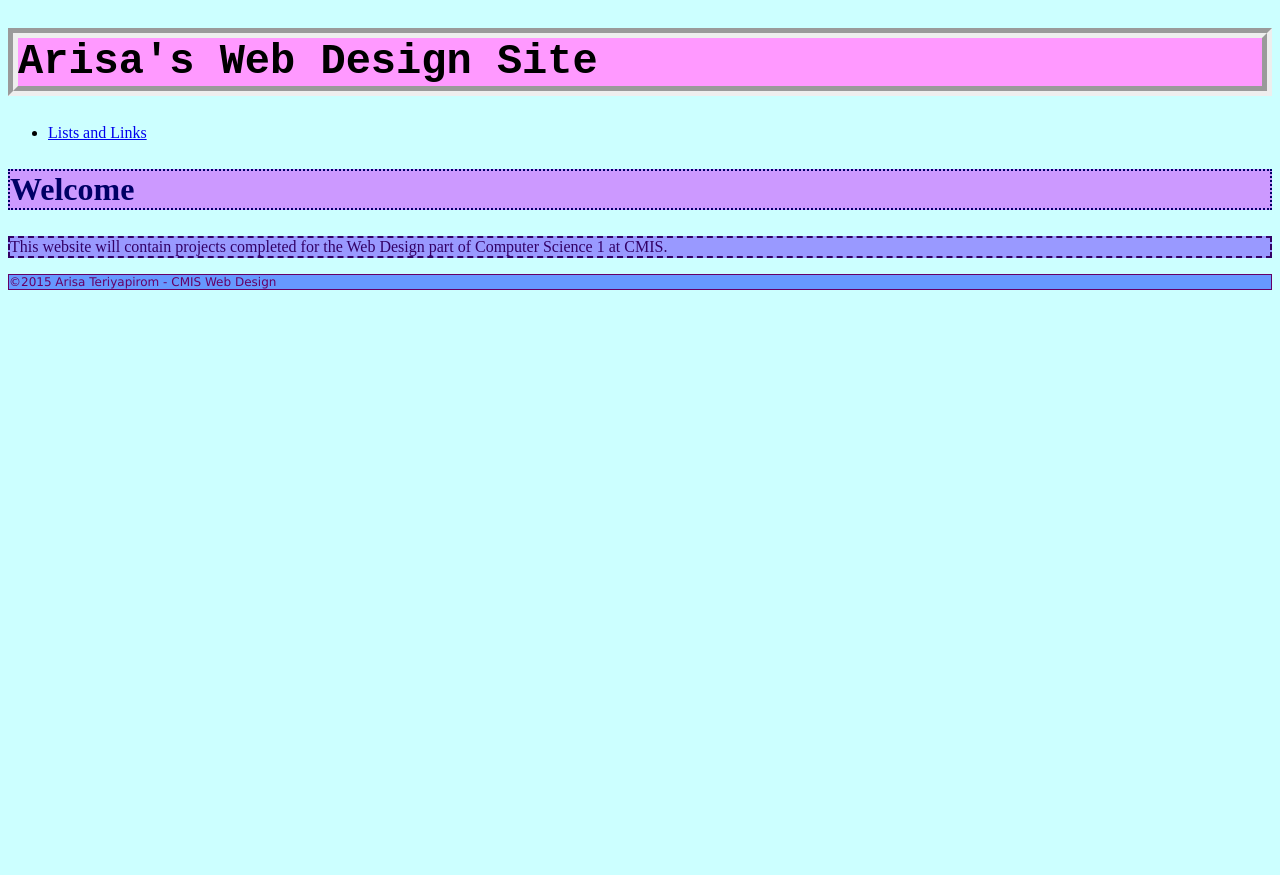
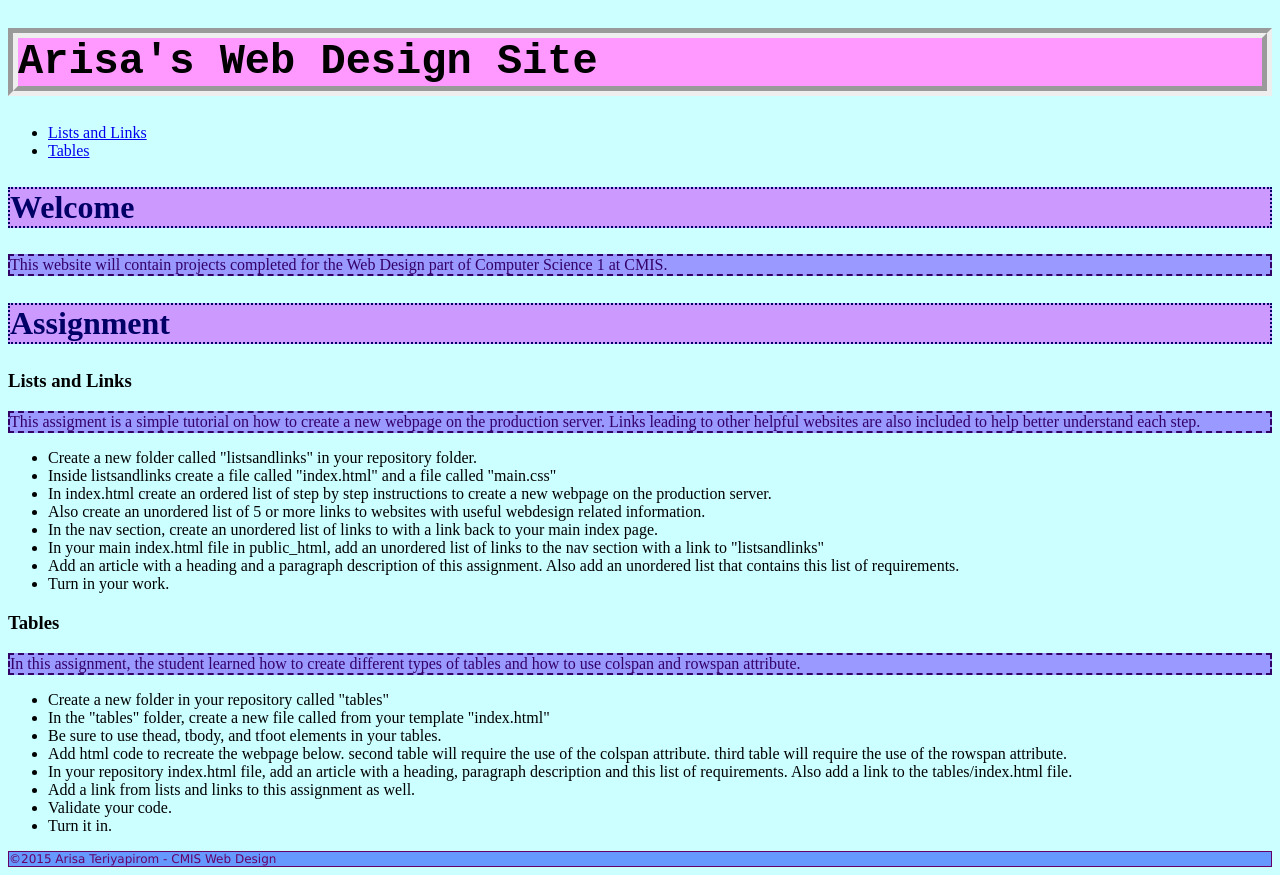
Before and after one commit to aris1763-cmis/aris1763-cmis-wb, a plain HTML site: page index.html in a window 1280 px wide. Before the commit the page ends 800 px from the top, so only its background shows below. Drawn offline with Linux system fonts and the light colour scheme.

Commit message:
fixed index.html

```diff
--- a/index.html
+++ b/index.html
@@ -18,11 +18,46 @@
 						Lists and Links
 					</a>
 				</li>
+				<li>
+					<a href="Tables">
+						Tables
+					</a>
 			</ul>
 		</nav>
 		<main>
 			<h2>Welcome</h2>
 			<p>This website will contain projects completed for the Web Design part of Computer Science 1 at CMIS.</p>
+			<h2>Assignment</h2>
+			<h3>Lists and Links</h3>
+			<article>
+				<p> This assigment is a simple tutorial on how to create a new webpage on the production server. Links leading to other helpful websites are also included to help better understand each step. </p>
+				<ul>
+					<li> Create a new folder called "listsandlinks" in your repository folder. </li>
+					<li> Inside listsandlinks create a file called "index.html" and a file called "main.css" </li>
+					<li> In index.html create an ordered list of step by step instructions to create a new webpage on the production server. </li>
+					<li> Also create an unordered list of 5 or more links to websites with useful webdesign related information. </li>
+					<li> In the nav section, create an unordered list of links to with a link back to your main index page. </li>
+					<li> In your main index.html file in public_html, add an unordered list of links to the nav section with a link to "listsandlinks" </li>
+					<li> Add an article with a heading and a paragraph description of this assignment. Also add an unordered list that contains this list of requirements. </li>
+					<li> Turn in your work. </li>
+				</ul>
+			</article>
+			<h3>Tables</h3>
+			<article>
+				<p>In this assignment, the student learned how to create different types of tables and how to use colspan and rowspan attribute.</p>
+				<ul>
+					<li>Create a new folder in your repository called "tables"</li>
+					<li>In the "tables" folder, create a new file called from your template "index.html"</li>
+					<li>Be sure to use thead, tbody, and tfoot elements in your tables.</li>
+					<li>Add html code to recreate the webpage below.
+second table will require the use of the colspan attribute.
+third table will require the use of the rowspan attribute.</li>
+					<li>In your repository index.html file, add an article with a heading, paragraph description and this list of requirements. Also add a link to the tables/index.html file. </li>
+					<li>Add a link from lists and links to this assignment as well.</li>
+					<li>Validate your code.</li>
+					<li>Turn it in. </li>
+				</ul>
+			</article>
 		</main>
 		<footer>
 			 ©2015 Arisa Teriyapirom - CMIS Web Design
```
Also changed, not shown: listsandlinks/index.html (+0 -14 lines).
